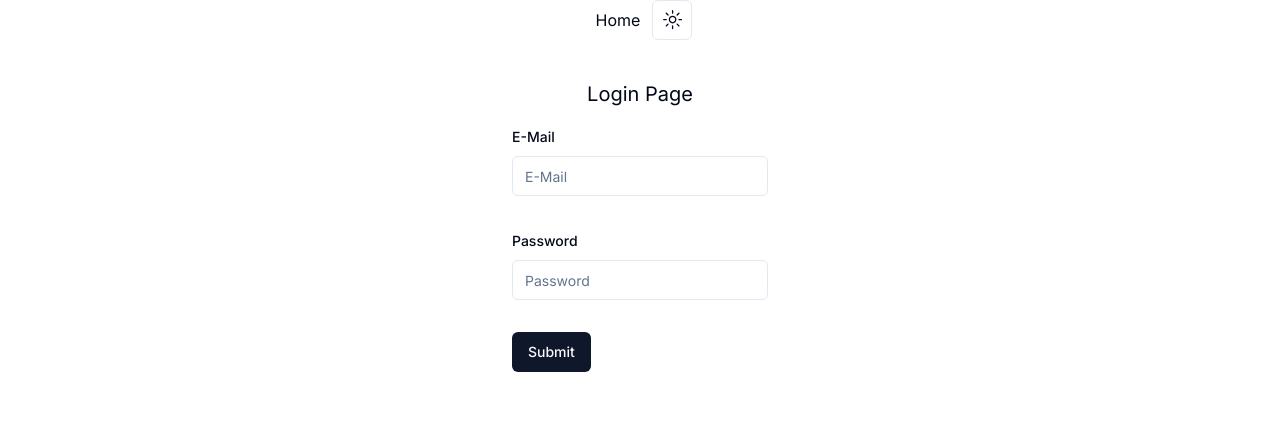
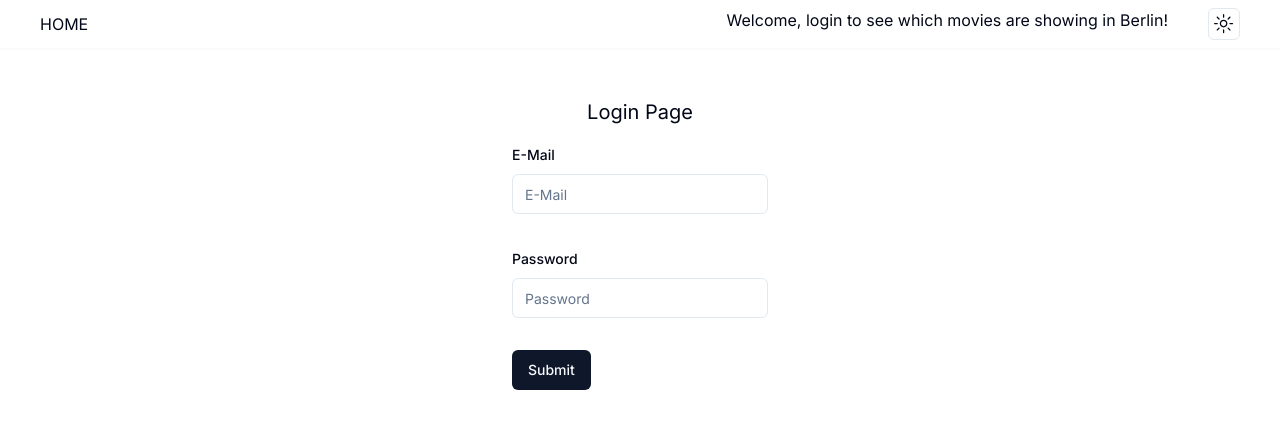
Before and after one commit to mendoza256/movie-crawler-frontend, a Next.js app: page /login in a window 1280 px wide. Shown: the top 428 px of the page. Built offline with nearby package versions, Linux system fonts and the light colour scheme; no server answers.

Commit message:
improve navbar - improve navbar layout - refactor components/pages

```diff
--- a/src/app/layout.tsx
+++ b/src/app/layout.tsx
@@ -18,7 +18,7 @@ export default function RootLayout({
   return (
     <ClerkProvider>
       <html lang="en">
-        <body className={inter.className}>
+        <body className={`${inter.className} pt-[58px]`}>
           <UserContextProvider>
             <ThemeProvider
               attribute="class"
--- a/src/app/page.tsx
+++ b/src/app/page.tsx
@@ -1,5 +1,3 @@
-"use client";
-
 import React from "react";
 import MovieList from "@/components/MovieList/MovieList";
 
@@ -10,14 +8,6 @@ const Home = () => {
         <div>
           <h1 className="text-2xl font-bold mb-4">Movies showing in Berlin</h1>
         </div>
-        <div>
-          <h2 className="text-xl font-semibold mt-8">
-            {/* {user?.username
-              ? `Welcome, ${user?.username}`
-              : "Welcome, login to see which movies are showing in Berlin!"} */}
-            Welcome user
-          </h2>
-        </div>
       </section>
       <section className="container mx-auto py-4">
         <MovieList />
--- /dev/null
+++ b/src/components/MovieList/MovieItem.tsx
@@ -0,0 +1,27 @@
+import Link from "next/link";
+import { Avatar, AvatarFallback } from "../ui/avatar";
+import { MovieType } from "@/lib/baseTypes";
+
+interface MovieItemProps {
+  movie: MovieType;
+}
+
+const MovieItem = ({ movie }: MovieItemProps) => {
+  return (
+    <div className="mb-4 flex items-center">
+      <Avatar className="">
+        <AvatarFallback>{movie.cinemaName.charAt(0)}</AvatarFallback>
+      </Avatar>
+      <div className="ml-4">
+        <Link href={movie.movieUrl} target="_blank">
+          <h2 className="text-xl font-semibold">{movie.title}</h2>
+        </Link>
+        <Link href={movie.cinemaUrl} target="_blank">
+          <span className="font-light">Showing at {movie.cinemaName}</span>
+        </Link>
+      </div>
+    </div>
+  );
+};
+
+export default MovieItem;
--- /dev/null
+++ b/src/components/MovieList/PaginationComponent.tsx
@@ -0,0 +1,62 @@
+import {
+  Pagination,
+  PaginationContent,
+  PaginationEllipsis,
+  PaginationItem,
+  PaginationLink,
+  PaginationNext,
+  PaginationPrevious,
+} from "../ui/pagination";
+
+interface PaginationComponentProps {
+  data: any;
+  page: string;
+}
+
+const PaginationComponent = ({ data, page }: PaginationComponentProps) => {
+  const currentPages = Array.from({ length: 3 }).map((_, i) => page + i + 1);
+
+  function handlePreviousPage() {
+    if (Number(page) <= 1) return;
+    window.location.href = `/?page=${Number(page) - 1}`;
+  }
+
+  function handleNextPage() {
+    if (Number(page) >= 20) return;
+    window.location.href = `/?page=${Number(page) + 1}`;
+  }
+
+  return (
+    <>
+      {data ? (
+        <Pagination>
+          <PaginationContent>
+            <PaginationItem>
+              <PaginationPrevious href="#" onClick={handlePreviousPage} />
+            </PaginationItem>
+            {currentPages.map((_, i) => (
+              <PaginationItem key={i}>
+                <PaginationLink
+                  className={`${
+                    i === parseInt(page) ? "font-black" : "font-normal"
+                  }`}
+                  href="#"
+                >
+                  {i}
+                </PaginationLink>
+              </PaginationItem>
+            ))}
+            <PaginationItem>
+              <PaginationEllipsis />
+            </PaginationItem>
+            <PaginationItem>
+              <PaginationNext href="#" onClick={handleNextPage} />
+            </PaginationItem>
+          </PaginationContent>
+        </Pagination>
+      ) : null}
+    </>
+  );
+};
+
+export default PaginationComponent;
--- /dev/null
+++ b/src/components/MovieList/Skeleton.tsx
@@ -0,0 +1,20 @@
+import { Skeleton } from "../ui/skeleton";
+
+const Skeletons = () => {
+  const numberOfSkeletons = 10;
+  return (
+    <>
+      {Array.from({ length: numberOfSkeletons }).map((_, i) => (
+        <div key={i} className="mb-4 flex items-center">
+          <Skeleton className="w-[50px] h-[50px] rounded-full" />
+          <div className="ml-4">
+            <Skeleton className="w-[300px] h-[20px] mb-3 rounded-full" />
+            <Skeleton className="w-[150px] h-[20px] rounded-full" />
+          </div>
+        </div>
+      ))}
+    </>
+  );
+};
+
+export default Skeletons;
--- a/src/components/Navbar/Navbar.tsx
+++ b/src/components/Navbar/Navbar.tsx
@@ -1,28 +1,34 @@
 import {
   NavigationMenu,
-  NavigationMenuContent,
-  NavigationMenuIndicator,
   NavigationMenuItem,
-  NavigationMenuLink,
   NavigationMenuList,
-  NavigationMenuTrigger,
-  NavigationMenuViewport,
 } from "@/components/ui/navigation-menu";
 import { ThemeToggle } from "../ThemeToggle/ThemeToggle";
 import Link from "next/link";
-import { UserContextType, useUserContext } from "@/context/user-context";
 import { UserButton } from "@clerk/nextjs";
+// import VideoCamIcon from "../../../public/videocam-outline.svg";
+import { currentUser } from "@clerk/nextjs";
 
-const Navbar = () => {
-  const { user, handleLogout } = useUserContext() as UserContextType;
+const Navbar = async () => {
+  const user = await currentUser();
+  const email = user?.emailAddresses[0].emailAddress;
+  console.log(user);
 
   return (
-    <NavigationMenu className="section mx-auto">
-      <NavigationMenuList>
-        <NavigationMenuItem className="flex">
-          <Link href={"/"} className="mx-2">
-            Home
+    <NavigationMenu className="w-full fixed top-0 border-b-2 border-b-slate-50 bg-background p-2">
+      <NavigationMenuList className="flex justify-between gap-4">
+        <NavigationMenuItem className="flex-1 flex items-center">
+          <Link href={"/"} className="">
+            {/* <VideoCamIcon /> */}
+            HOME
           </Link>
+        </NavigationMenuItem>
+        <NavigationMenuItem>
+          {email
+            ? `Welcome, ${email}`
+            : "Welcome, login to see which movies are showing in Berlin!"}
+        </NavigationMenuItem>
+        <NavigationMenuItem>
           <UserButton />
         </NavigationMenuItem>
         <NavigationMenuItem>
--- a/src/components/ThemeToggle/ThemeToggle.tsx
+++ b/src/components/ThemeToggle/ThemeToggle.tsx
@@ -18,7 +18,7 @@ export function ThemeToggle() {
   return (
     <DropdownMenu>
       <DropdownMenuTrigger asChild>
-        <Button variant="outline" size="icon">
+        <Button variant="outline" size="icon" className="h-8 w-8">
           <SunIcon className="h-[1.2rem] w-[1.2rem] rotate-0 scale-100 transition-all dark:-rotate-90 dark:scale-0" />
           <MoonIcon className="absolute h-[1.2rem] w-[1.2rem] rotate-90 scale-0 transition-all dark:rotate-0 dark:scale-100" />
           <span className="sr-only">Toggle theme</span>
--- a/src/components/ui/navigation-menu.tsx
+++ b/src/components/ui/navigation-menu.tsx
@@ -1,9 +1,9 @@
-import * as React from "react"
-import * as NavigationMenuPrimitive from "@radix-ui/react-navigation-menu"
-import { cva } from "class-variance-authority"
-import { ChevronDown } from "lucide-react"
+import * as React from "react";
+import * as NavigationMenuPrimitive from "@radix-ui/react-navigation-menu";
+import { cva } from "class-variance-authority";
+import { ChevronDown } from "lucide-react";
 
-import { cn } from "@/lib/utils"
+import { cn } from "@/lib/utils";
 
 const NavigationMenu = React.forwardRef<
   React.ElementRef<typeof NavigationMenuPrimitive.Root>,
@@ -11,17 +11,14 @@ const NavigationMenu = React.forwardRef<
 >(({ className, children, ...props }, ref) => (
   <NavigationMenuPrimitive.Root
     ref={ref}
-    className={cn(
-      "relative z-10 flex max-w-max flex-1 items-center justify-center",
-      className
-    )}
+    className={cn("z-10 items-center justify-center", className)}
     {...props}
   >
     {children}
     <NavigationMenuViewport />
   </NavigationMenuPrimitive.Root>
-))
-NavigationMenu.displayName = NavigationMenuPrimitive.Root.displayName
+));
+NavigationMenu.displayName = NavigationMenuPrimitive.Root.displayName;
 
 const NavigationMenuList = React.forwardRef<
   React.ElementRef<typeof NavigationMenuPrimitive.List>,
@@ -29,20 +26,17 @@ const NavigationMenuList = React.forwardRef<
 >(({ className, ...props }, ref) => (
   <NavigationMenuPrimitive.List
     ref={ref}
-    className={cn(
-      "group flex flex-1 list-none items-center justify-center space-x-1",
-      className
-    )}
+    className={cn("container flex list-none space-x-1", className)}
     {...props}
   />
-))
-NavigationMenuList.displayName = NavigationMenuPrimitive.List.displayName
+));
+NavigationMenuList.displayName = NavigationMenuPrimitive.List.displayName;
 
-const NavigationMenuItem = NavigationMenuPrimitive.Item
+const NavigationMenuItem = NavigationMenuPrimitive.Item;
 
 const navigationMenuTriggerStyle = cva(
   "group inline-flex h-10 w-max items-center justify-center rounded-md bg-background px-4 py-2 text-sm font-medium transition-colors hover:bg-accent hover:text-accent-foreground focus:bg-accent focus:text-accent-foreground focus:outline-none disabled:pointer-events-none disabled:opacity-50 data-[active]:bg-accent/50 data-[state=open]:bg-accent/50"
-)
+);
 
 const NavigationMenuTrigger = React.forwardRef<
   React.ElementRef<typeof NavigationMenuPrimitive.Trigger>,
@@ -59,8 +53,8 @@ const NavigationMenuTrigger = React.forwardRef<
       aria-hidden="true"
     />
   </NavigationMenuPrimitive.Trigger>
-))
-NavigationMenuTrigger.displayName = NavigationMenuPrimitive.Trigger.displayName
+));
+NavigationMenuTrigger.displayName = NavigationMenuPrimitive.Trigger.displayName;
 
 const NavigationMenuContent = React.forwardRef<
   React.ElementRef<typeof NavigationMenuPrimitive.Content>,
@@ -74,10 +68,10 @@ const NavigationMenuContent = React.forwardRef<
     )}
     {...props}
   />
-))
-NavigationMenuContent.displayName = NavigationMenuPrimitive.Content.displayName
+));
+NavigationMenuContent.displayName = NavigationMenuPrimitive.Content.displayName;
 
-const NavigationMenuLink = NavigationMenuPrimitive.Link
+const NavigationMenuLink = NavigationMenuPrimitive.Link;
 
 const NavigationMenuViewport = React.forwardRef<
   React.ElementRef<typeof NavigationMenuPrimitive.Viewport>,
@@ -93,9 +87,9 @@ const NavigationMenuViewport = React.forwardRef<
       {...props}
     />
   </div>
-))
+));
 NavigationMenuViewport.displayName =
-  NavigationMenuPrimitive.Viewport.displayName
+  NavigationMenuPrimitive.Viewport.displayName;
 
 const NavigationMenuIndicator = React.forwardRef<
   React.ElementRef<typeof NavigationMenuPrimitive.Indicator>,
@@ -111,9 +105,9 @@ const NavigationMenuIndicator = React.forwardRef<
   >
     <div className="relative top-[60%] h-2 w-2 rotate-45 rounded-tl-sm bg-border shadow-md" />
   </NavigationMenuPrimitive.Indicator>
-))
+));
 NavigationMenuIndicator.displayName =
-  NavigationMenuPrimitive.Indicator.displayName
+  NavigationMenuPrimitive.Indicator.displayName;
 
 export {
   navigationMenuTriggerStyle,
@@ -125,4 +119,4 @@ export {
   NavigationMenuLink,
   NavigationMenuIndicator,
   NavigationMenuViewport,
-}
+};
--- /dev/null
+++ b/src/lib/baseTypes.ts
@@ -0,0 +1,7 @@
+// declare movie type
+export type MovieType = {
+  title: string;
+  cinemaName: string;
+  cinemaUrl: string;
+  movieUrl: string;
+};
```
Also changed, not shown: src/components/MovieList/MovieList.tsx (+8 -80 lines).
